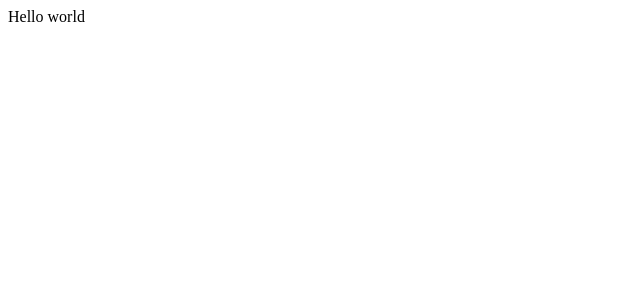
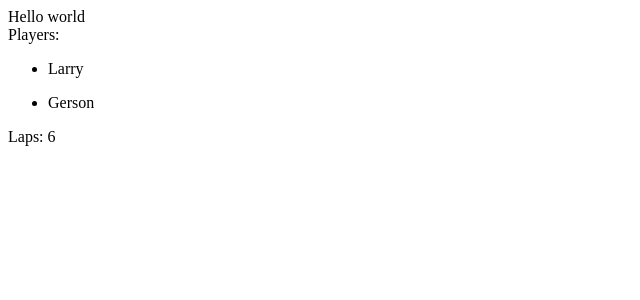
Before and after one commit to Larry-Larios01/larryio-front, a Vue app in the folder racer-front/: page / in a window 1280 px wide. Shown: the top 300 px of the page, without its empty margins (0-640 px from the left). Built offline with nearby package versions, Linux system fonts and the light colour scheme.

Commit message:
feat(racer-front): created Competition

```diff
--- a/racer-front/src/App.vue
+++ b/racer-front/src/App.vue
@@ -1,15 +1,24 @@
 <script lang="ts">
 import { defineComponent, ref } from "vue"
-import HelloWorld from './components/HelloWorld.vue'
-import TheWelcome from './components/TheWelcome.vue'
+import Competition from "./components/Competition.vue"
+import type { Player } from "./components/Competition.vue";
 
 export default defineComponent({
   name: "App",
+  components: {
+    Competition
+  },
   setup() {
     const hello = ref("world")
+    const players = ref<Player[]>([{
+      name: "Larry"
+    }, {
+      name: "Gerson"
+    }])
 
     return {
-      hello
+      hello,
+      players,
     }
   }
 })
@@ -21,6 +30,7 @@ export default defineComponent({
 
   <main>
     <div>Hello {{ hello }}</div>
+    <Competition v-bind:laps-count="6" v-bind:players="players"></Competition>
   </main>
 </template>
 
--- /dev/null
+++ b/racer-front/src/components/Competition.vue
@@ -0,0 +1,41 @@
+<script lang="ts">
+
+import { defineComponent, ref } from "vue"
+import type { PropType } from "vue";
+
+export type Player = {
+    name: string
+}
+
+export default defineComponent({
+    name: "Competition",
+    props: {
+        players: {
+            type: Object as PropType<Player[]>,
+            required: true,
+        },
+        lapsCount: {
+            type: Number,
+            required: true
+        }
+    },
+    setup(props, ctx) {
+
+    }
+})
+
+</script>
+
+<template>
+
+<div>
+    Players:
+    <ul v-for="player in players">
+        <li>{{ player.name }}</li>
+    </ul>
+</div>
+<div>
+    Laps: {{  lapsCount }}
+</div>
+
+</template>
```
